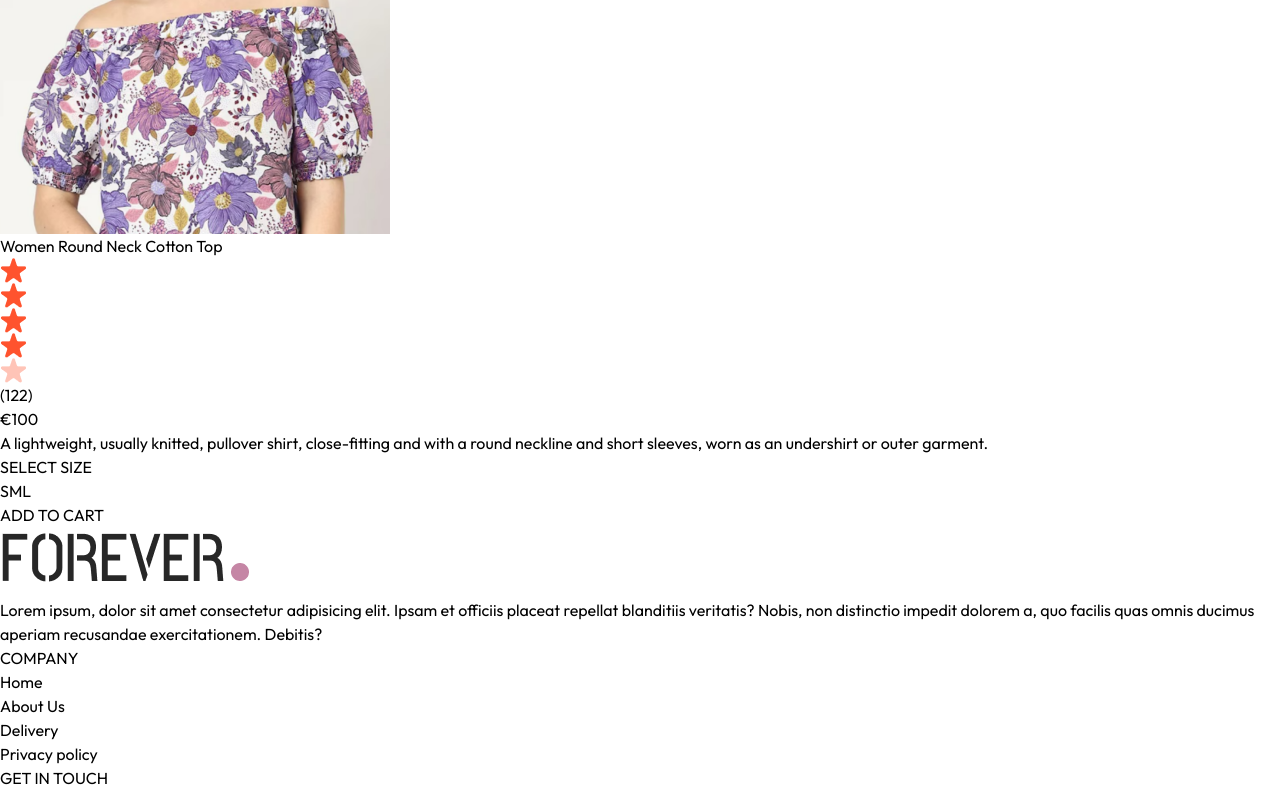
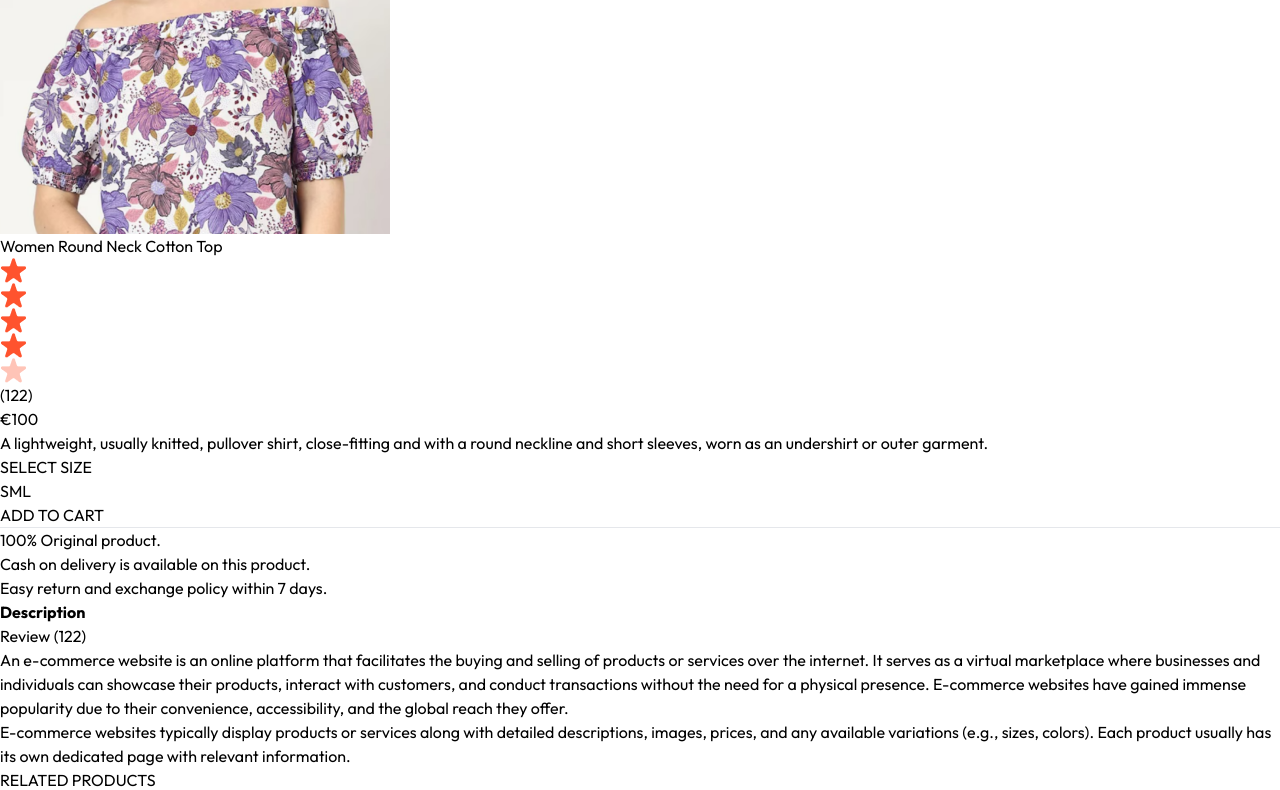
Before and after one commit to 123superhanan/forever-ecommerce, a React (Vite) app: page /product/aaaaa in a window 1280 px wide. Shown: the part 1188-1978 px from the top of the page. Built offline with nearby package versions, Linux system fonts and the light colour scheme.

Commit message:
Related Product component

```diff
--- /dev/null
+++ b/src/Components/RelatedProducts.jsx
@@ -0,0 +1,53 @@
+import React, { useContext, useEffect, useState } from 'react'
+import { shopContext } from '../Context/ShopContext'
+import Title from './Title'
+import ProductItem from "./ProductItem"
+
+
+const RelatedProducts = ({category, subCategory}) => {
+
+
+    const {products} = useContext(shopContext);
+    const [related , setRelated] = useState([]);
+
+    useEffect(() => {
+
+        if(products.length > 0){
+            let productCopy = products.slice()
+            productCopy = productCopy.filter((item ) => category === item.category)
+            productCopy = productCopy.filter((item ) => subCategory === item.subCategory)
+            setRelated(productCopy.slice(0, 5));
+
+        }
+
+    },[products])
+
+
+
+  return (
+    <>
+     <div className='my-24'>
+        <div className='text-center text-3xl py-2'>
+            <Title text1={"RELATED"} text2={'PRODUCTS'} />
+        </div>
+
+
+        <div className='grid grid-cols-2 sm:grid-cols-3 md:grid-cols-4 lg:grid-cols-5 gap-4 gap-y-6'>
+                {
+                    related.map((item, index) => (
+                        <ProductItem
+                key={index}
+                id={item._id}
+                image={item.image}
+                name={item.name}
+                price={item.price}
+              />
+                    ))
+                }
+        </div>
+     </div>
+    </>
+  )
+}
+
+export default RelatedProducts
--- a/src/Pages/Product.jsx
+++ b/src/Pages/Product.jsx
@@ -2,6 +2,7 @@
 import { useParams } from "react-router-dom";
 import { shopContext } from '../Context/ShopContext';
 import { assets } from '../assets/frontend_assets/assets';
+import RelatedProducts from '../Components/RelatedProducts';
 
 const Product = () => {
   // to get location of product by router
@@ -66,7 +67,7 @@
                     <img src={assets.star_dull_icon} alt="" className="w-3.5" />
                     <p className='pl-2'>(122)</p>
                 </div>
-                <p className='mt-5 text-3xl font-medium text-red-500'>{currency}{productData.price}</p>
+                <p className='mt-5 text-3xl font-medium text-red-500 hover:text-green-700'>{currency}{productData.price}</p>
                 <p className='mt-5 text-gray-500 md:w-4/5 '>{productData.description}</p>
                 <div className='flex flex-col gap-4 my-8'>
                       <p>SELECT SIZE</p>
@@ -78,11 +79,34 @@
                           }
                       </div>
                 </div>
-                <button className='bg-black text-white px-8 py-3 text:sm active:bg-g'>ADD TO CART</button>
+                <button className='bg-black text-white px-8 py-3 text:sm active:bg-green-700'>ADD TO CART</button>
+                <hr className='mt-8 sm:w-4/5' />
+                      <div className='text-sm text-gray-500 mt-5 flex flex-col gap-1'>
+                           <p>100% Original product.</p>
+                           <p>Cash on delivery is available on this product.</p>
+                           <p>Easy return and exchange policy within 7 days.</p>
+                      </div>
               </div>
+        </div>
 
+        {/* -------Description & Review Section------ */}
+        <div className='mt-20'>
+                <div className='flex'>
+                        <b className='border px-5 py-3  text-sm'>Description</b>
+                        <p className='border px-5 py-3  text-sm-500 text-red-500'>Review <span className='text-green-500'>(122)</span> </p>
+                </div>
+                <div className='flex flex-col gap-4 border px-6 py-6 text-md text-gray-500'>
+                  <p>An e-commerce website is an online platform that facilitates the buying and selling of products or services over the internet. It serves as a virtual marketplace where businesses and individuals can showcase their products, interact with customers, and conduct transactions without the need for a physical presence. E-commerce websites have gained immense popularity due to their convenience, accessibility, and the global reach they offer.
+                </p>
+                <p>E-commerce websites typically display products or services along with detailed descriptions, images, prices, and any available variations (e.g., sizes, colors). Each product usually has its own dedicated page with relevant information.</p>
+            </div>
         </div>
-      </div>
+        {/* --------diplay related products-------- */}
+
+          <RelatedProducts category={productData.category} subCategory={productData.subCategory}/>
+
+
+</div>
     </>
   ) : <div className='opacity-0'></div>;
 }
```
